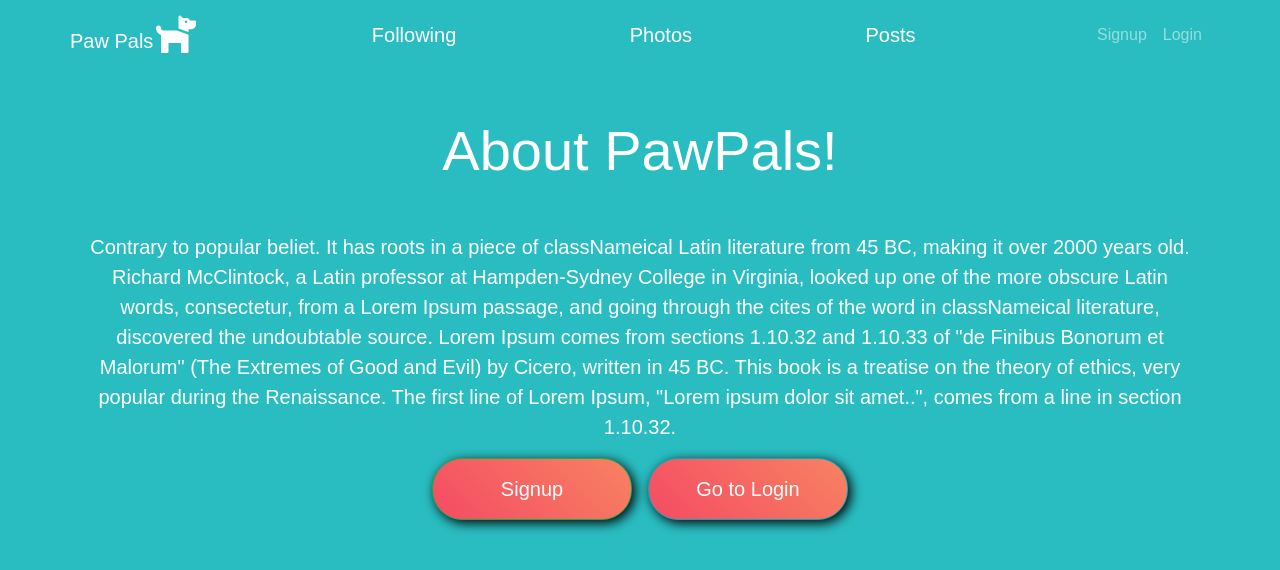
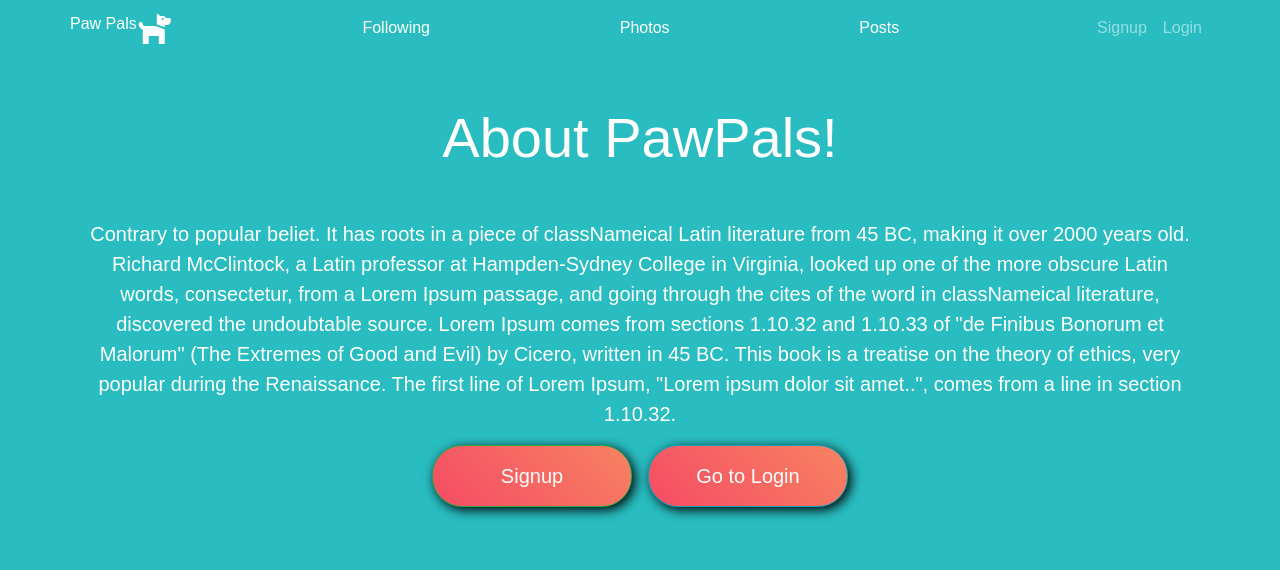
Before and after one commit to ac0712148/pawpals, a React (Create React App) app in the folder client/: page /landingpage in a window 1280 px wide. Shown: the top 570 px of the page. Built offline with nearby package versions, Linux system fonts and the light colour scheme.

Commit message:
Updated nav item style

```diff
--- a/client/src/App.js
+++ b/client/src/App.js
@@ -38,7 +38,6 @@ function App() {
           <Route exact path="/landingpage">
               <LandingPage />
             </Route>
-
             <ProtectedRoute exact path="/">
               <Home />
             </ProtectedRoute>
@@ -51,7 +50,6 @@ function App() {
             <ProtectedRoute exact path="/profile">
               <Profile />
             </ProtectedRoute>
-
             <ProtectedRoute exact path="/following">
               <Following />
             </ProtectedRoute>
--- a/client/src/components/Navbar/Navbar.js
+++ b/client/src/components/Navbar/Navbar.js
@@ -48,17 +48,17 @@ function Navbar() {
   return (
     <nav className="navbar navbar-expand navbar-dark">
       <div className="container navbar-container">
-        <Link className="navbar-brand" to="/profile">
+        <Link className="navbar-nav nav-item text-white" to="/profile">
           Paw Pals
           <i className="fas fa-dog fa-2x" />
         </Link>
-        <Link className="navbar-brand" to="/following">
+        <Link className="text-white" to="/following">
           Following
         </Link>
-        <Link className="navbar-brand" to="/myphotos">
+        <Link className="text-white" to="/myphotos">
           Photos
         </Link>
-        <Link className="navbar-brand" to="/posts">
+        <Link className="text-white" to="/posts">
           Posts
         </Link>
         <NavLinks />
```
